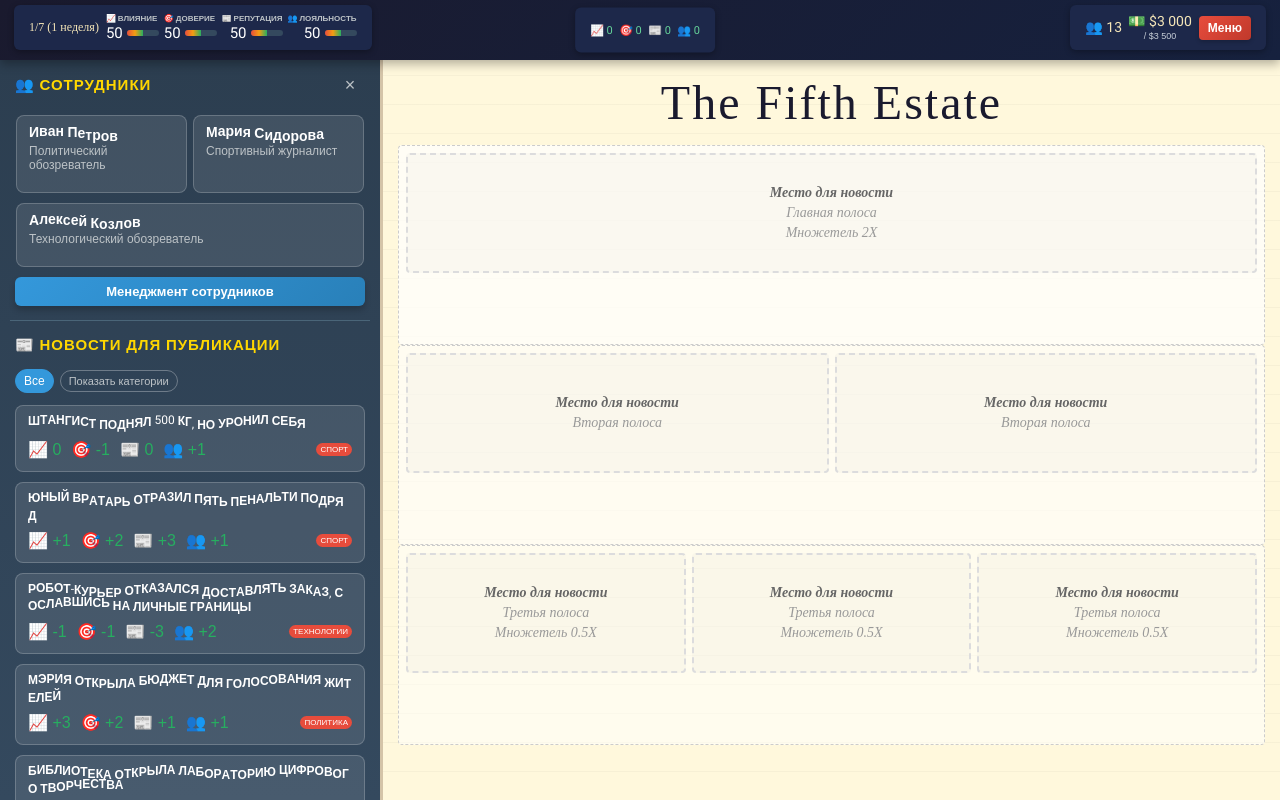
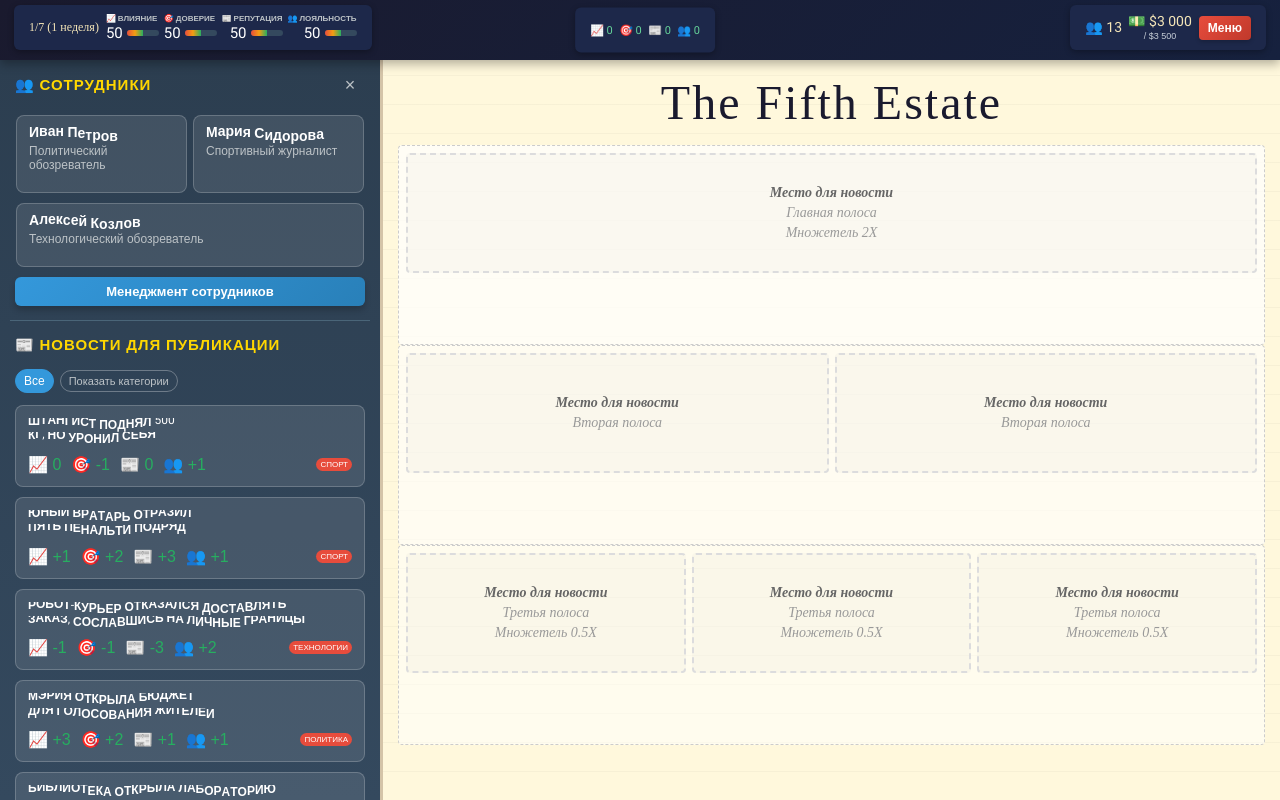
Before and after one commit to rvllvd/the_fifth_estate, a React (Vite) app: page / in a window 1280 px wide. Built offline with nearby package versions, Linux system fonts and the light colour scheme; a web font is replaced by a local one.

Commit message:
fix design

```diff
--- a/src/components/NewsCard.tsx
+++ b/src/components/NewsCard.tsx
@@ -1,3 +1,4 @@
+import { useLayoutEffect, useRef } from "react";
 // import { ALL_SLOTS } from "../constants/game";
 import { STAT_ICONS, STAT_LABELS } from "../constants/stats";
 import { getNewsCategoryLabel } from "../constants/categories";
@@ -7,6 +8,35 @@
 // import PlacedNewsCard from "./PlacedNewsCard";
 import DancingText from "./DancingText";
 import NewsMetricBreakdown from "./NewsMetricBreakdown";
+
+function splitTitleIntoTwoLines(title: string): [string, string] {
+  const words = title.trim().split(/\s+/).filter(Boolean);
+  if (words.length < 2) {
+    const characters = Array.from(title);
+    const middle = Math.ceil(characters.length / 2);
+    return [
+      characters.slice(0, middle).join(""),
+      characters.slice(middle).join(""),
+    ];
+  }
+
+  let bestSplit = 1;
+  let smallestDifference = Infinity;
+  for (let index = 1; index < words.length; index += 1) {
+    const firstLine = words.slice(0, index).join(" ");
+    const secondLine = words.slice(index).join(" ");
+    const difference = Math.abs(firstLine.length - secondLine.length);
+    if (difference < smallestDifference) {
+      bestSplit = index;
+      smallestDifference = difference;
+    }
+  }
+
+  return [
+    words.slice(0, bestSplit).join(" "),
+    words.slice(bestSplit).join(" "),
+  ];
+}
 
 interface Props {
   news: NewsItem;
@@ -34,6 +64,7 @@
   };
 
   const clickNews = useGameStore((s) => s.clickNews);
+  const titleRef = useRef<HTMLSpanElement>(null);
   // const dropNews = useNewsStore((s) => s.dropNews);
 
   const keys = Object.keys(STAT_LABELS) as (keyof typeof STAT_ICONS)[];
@@ -42,6 +73,59 @@
     label: STAT_LABELS[key],
     value: news.effects[key],
   }));
+  const titleLines = splitTitleIntoTwoLines(news.title);
+
+  useLayoutEffect(() => {
+    const titleElement = titleRef.current;
+    if (!titleElement) return;
+
+    const lineElements = Array.from(
+      titleElement.querySelectorAll<HTMLElement>(".news-title-line"),
+    );
+    let animationFrame = 0;
+    let lastAvailableWidth = 0;
+
+    const fitTitle = () => {
+      cancelAnimationFrame(animationFrame);
+      animationFrame = requestAnimationFrame(() => {
+        const availableWidth = titleElement.clientWidth;
+        if (
+          !availableWidth ||
+          (availableWidth === lastAvailableWidth && titleElement.style.fontSize)
+        ) {
+          return;
+        }
+
+        titleElement.style.fontSize = "";
+        const baseFontSize = Number.parseFloat(
+          getComputedStyle(titleElement).fontSize,
+        );
+        const widestLine = Math.max(
+          ...lineElements.map((line) => {
+            const textElement = line.firstElementChild as HTMLElement | null;
+            return textElement?.scrollWidth ?? line.scrollWidth;
+          }),
+        );
+        if (!baseFontSize || !widestLine) return;
+
+        lastAvailableWidth = availableWidth;
+        const fittedFontSize = Math.min(
+          baseFontSize,
+          (baseFontSize * availableWidth) / widestLine,
+        );
+        titleElement.style.fontSize = `${fittedFontSize}px`;
+      });
+    };
+
+    const observer = new ResizeObserver(fitTitle);
+    observer.observe(titleElement);
+    fitTitle();
+
+    return () => {
+      observer.disconnect();
+      cancelAnimationFrame(animationFrame);
+    };
+  }, [news.title]);
 
   return (
     <div
@@ -66,8 +150,12 @@
       //   style={placed ? { opacity: 0.5, pointerEvents: 'none' } : undefined}
     >
       <div className="news-header">
-        <span className="news-title">
-          <DancingText text={news.title} />
+        <span className="news-title" ref={titleRef}>
+          {titleLines.map((line, index) => (
+            <span className="news-title-line" key={index}>
+              <DancingText text={line} />
+            </span>
+          ))}
         </span>
       </div>
       <div className="news-content">{news.content}</div>
--- a/src/styles/news.scss
+++ b/src/styles/news.scss
@@ -83,10 +83,29 @@
 }
 
 .news-title {
+  display: flex;
+  flex-direction: column;
+  flex: 1 1 auto;
+  min-width: 0;
+  height: 28.8px;
+  overflow: hidden;
+  line-height: 14.4px;
   font-size: 12px;
   text-transform: uppercase;
   font-weight: bold;
   color: #fff;
+}
+
+.news-title-line {
+  display: block;
+  flex: 1 1 50%;
+  min-width: 0;
+  overflow: hidden;
+  white-space: nowrap;
+}
+
+.news-title-line .dancing-text {
+  white-space: nowrap;
 }
 
 .news-tag {
```
